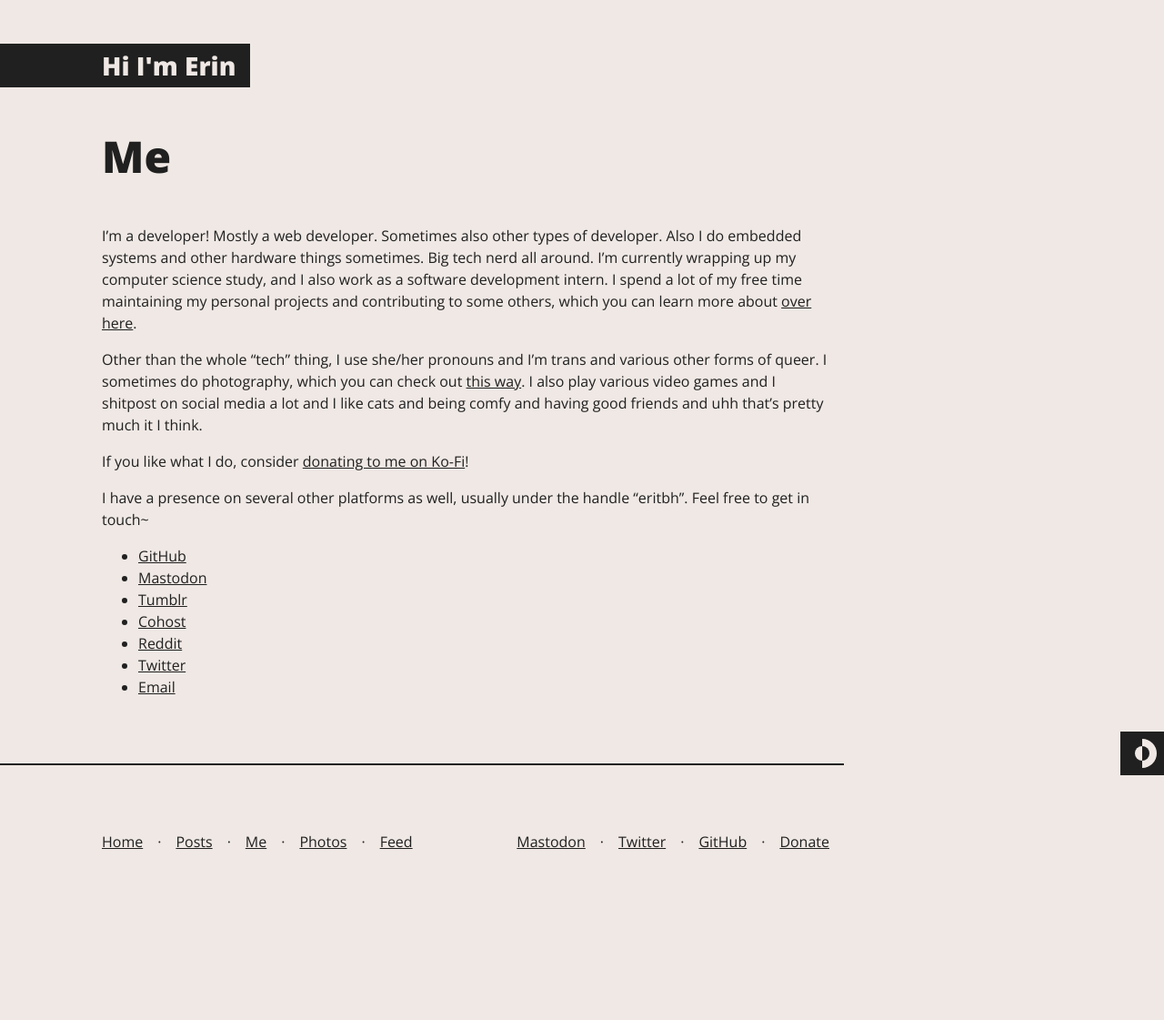
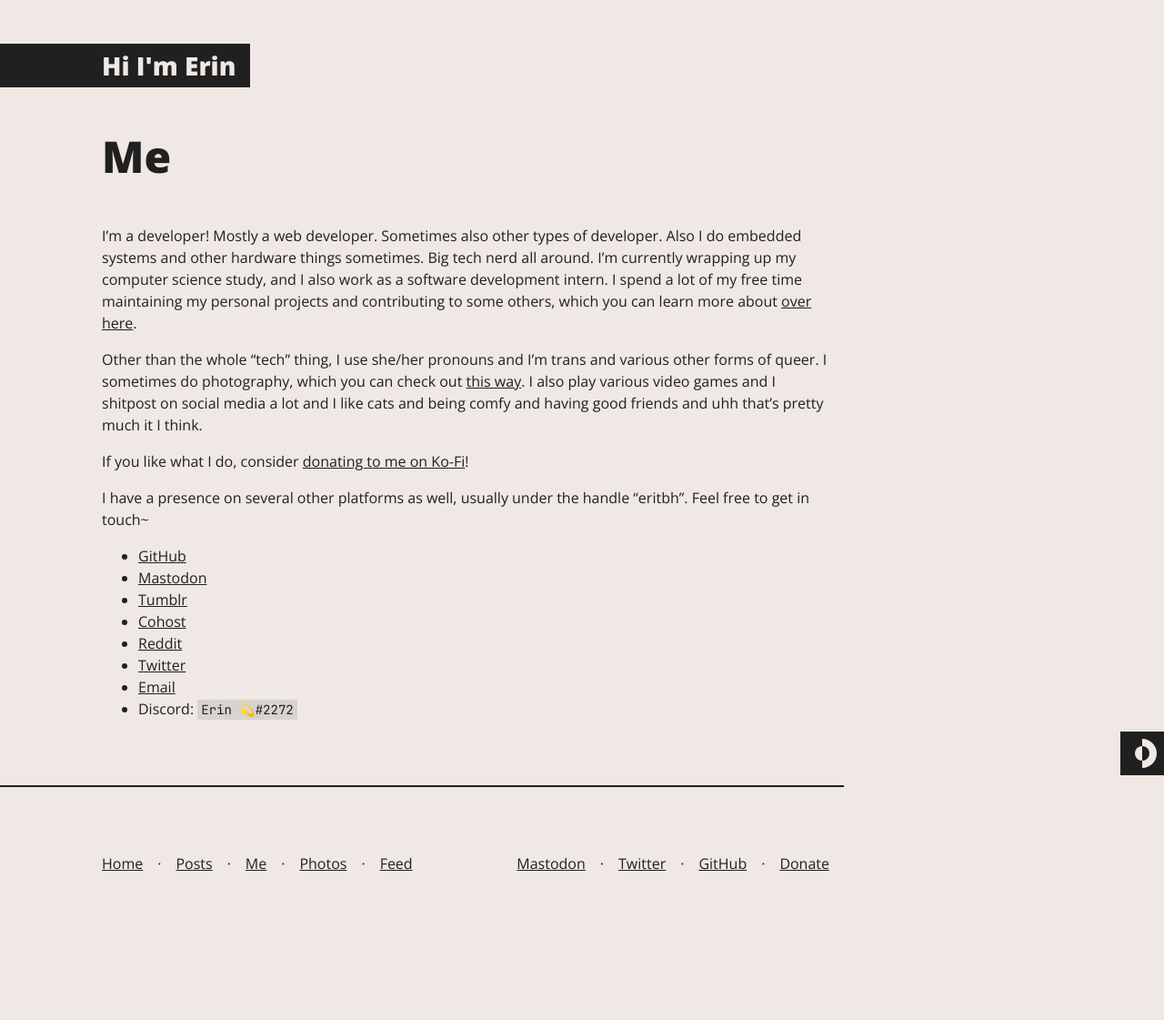
Before and after one commit to eritbh/eritbh.github.io, a Jekyll site: the page built from erin.md, in a window 1280 px wide. Shown: the whole page at 91% size. Built offline with Jekyll 4.4.1, drawn with Linux system fonts in a browser that asks for light colours; before the commit the page ends 1097 px from its top, so only the background shows below that.

Commit message:
fuck it put discord in there too

```diff
--- a/erin.md
+++ b/erin.md
@@ -19,3 +19,4 @@ If you like what I do, consider [donating to me on Ko-Fi](https://ko-fi.com/erit
 - [Reddit](https://reddit.com/user/eritbh)
 - [Twitter](https://twitter.com/eritbh)
 - [Email](mailto:hello@eritbh.me)
+- Discord: <code>Erin 💫#2272</code>
```
